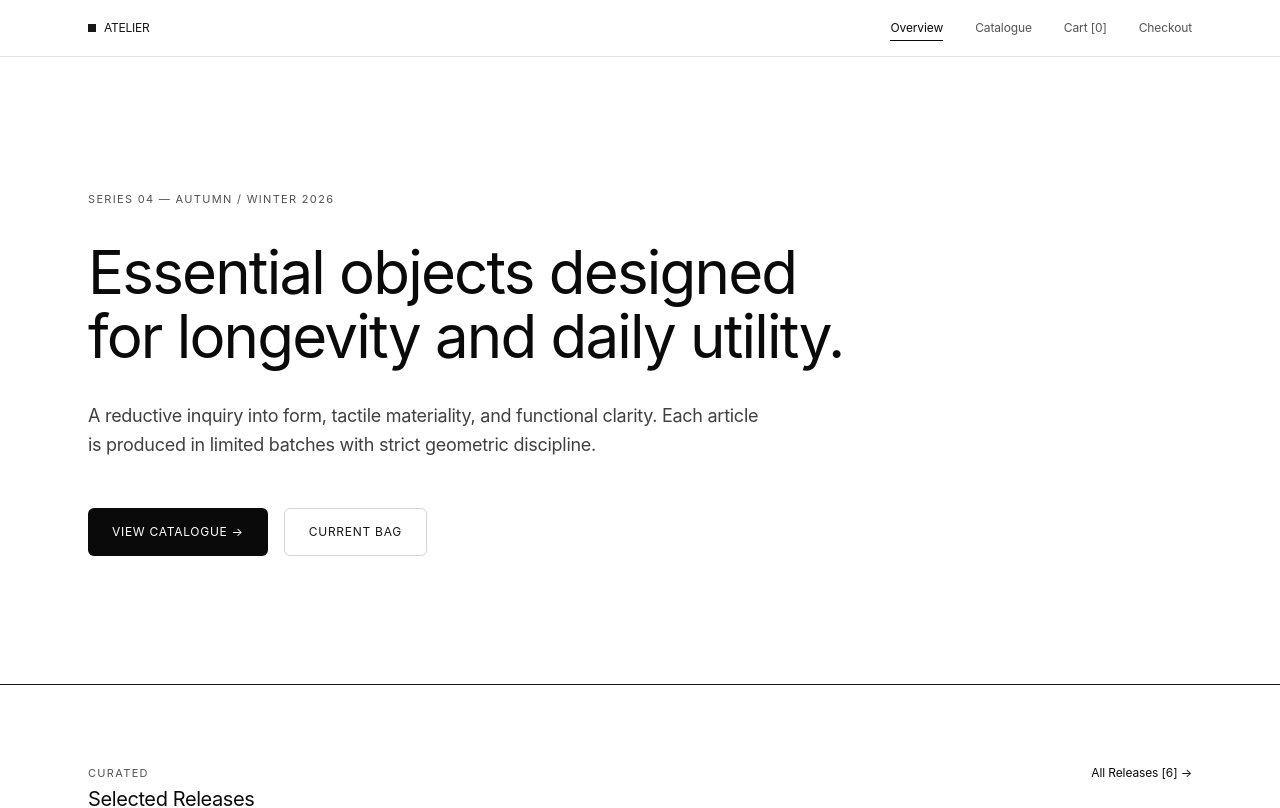
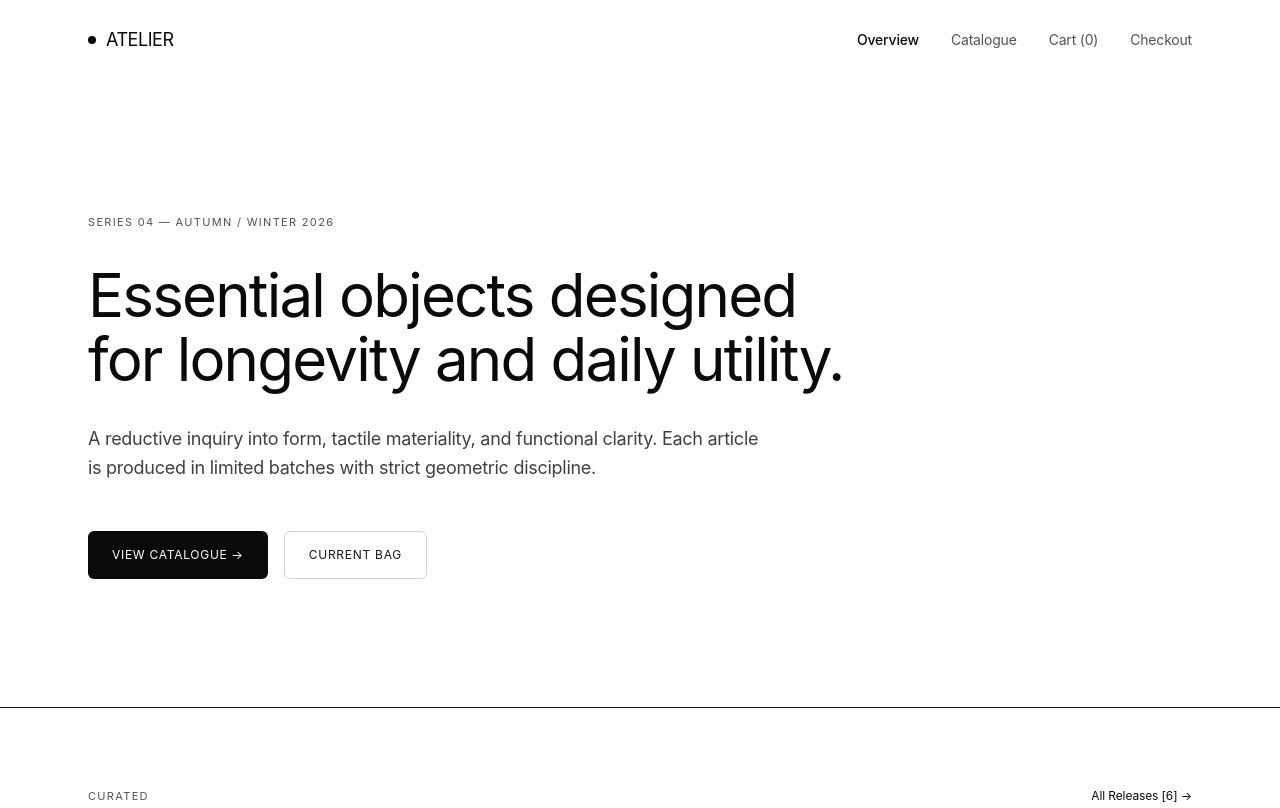
Before and after one commit to KhajeeMohammedZunaid/Umami-Check, a Next.js app: page / in a window 1280 px wide. Shown: the top 808 px of the page. Built offline with nearby package versions, Linux system fonts and the light colour scheme; no server answers.

Commit message:
feat(navigation): add minimal header with Umami nav tracking

```diff
--- a/components/navbar.tsx
+++ b/components/navbar.tsx
@@ -11,23 +11,23 @@ export function Navbar() {
   const links = [
     { href: "/", label: "Overview", event: "Nav: Overview" },
     { href: "/products", label: "Catalogue", event: "Nav: Catalogue" },
-    { href: "/cart", label: `Cart [${itemCount}]`, event: "Nav: Cart" },
+    { href: "/cart", label: `Cart (${itemCount})`, event: "Nav: Cart" },
     { href: "/checkout", label: "Checkout", event: "Nav: Checkout" },
   ];
 
   return (
-    <header className="sticky top-0 z-50 w-full bg-white/90 dark:bg-black/90 backdrop-blur-xs border-b border-neutral-200 dark:border-neutral-850">
-      <div className="max-w-6xl mx-auto px-6 h-14 flex items-center justify-between text-xs tracking-[-0.01em]">
+    <header className="w-full bg-white dark:bg-black">
+      <div className="max-w-6xl mx-auto px-6 h-20 flex items-center justify-between text-sm">
         <Link
           href="/"
-          className="text-neutral-900 dark:text-neutral-100 hover:opacity-70 transition-opacity font-normal tracking-[-0.02em] flex items-center gap-2"
+          className="text-neutral-950 dark:text-neutral-50 font-normal tracking-tight text-lg flex items-center gap-2.5"
           data-umami-event="Nav: Brand Logo"
         >
-          <span className="inline-block size-2 bg-neutral-900 dark:bg-neutral-100" />
+          <span className="size-2 bg-neutral-950 dark:bg-neutral-50 rounded-full" />
           <span>ATELIER</span>
         </Link>
 
-        <nav className="flex items-center gap-6 sm:gap-8 font-normal">
+        <nav className="flex items-center gap-8 font-normal">
           {links.map((link) => {
             const isActive = pathname === link.href;
             return (
@@ -37,8 +37,8 @@ export function Navbar() {
                 data-umami-event={link.event}
                 className={`transition-colors py-1 ${
                   isActive
-                    ? "text-neutral-950 dark:text-neutral-50 border-b border-neutral-950 dark:border-neutral-50"
-                    : "text-neutral-600 dark:text-neutral-400 hover:text-neutral-950 dark:hover:text-neutral-100"
+                    ? "text-neutral-950 dark:text-neutral-50 font-medium"
+                    : "text-neutral-600 dark:text-neutral-400 hover:text-neutral-950 dark:hover:text-neutral-50"
                 }`}
               >
                 {link.label}
```
